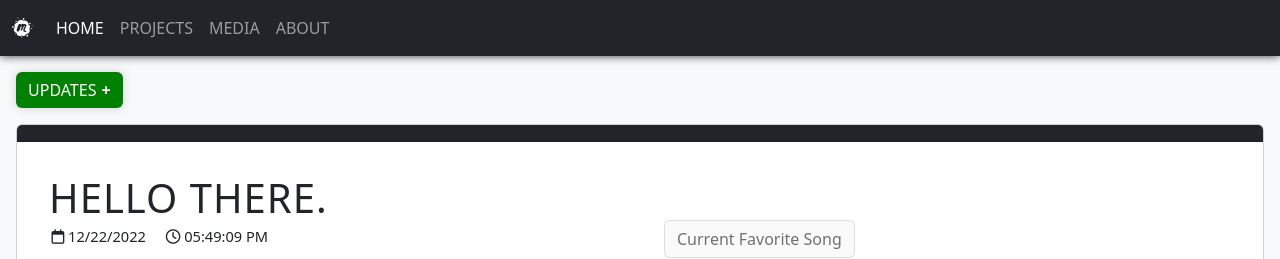
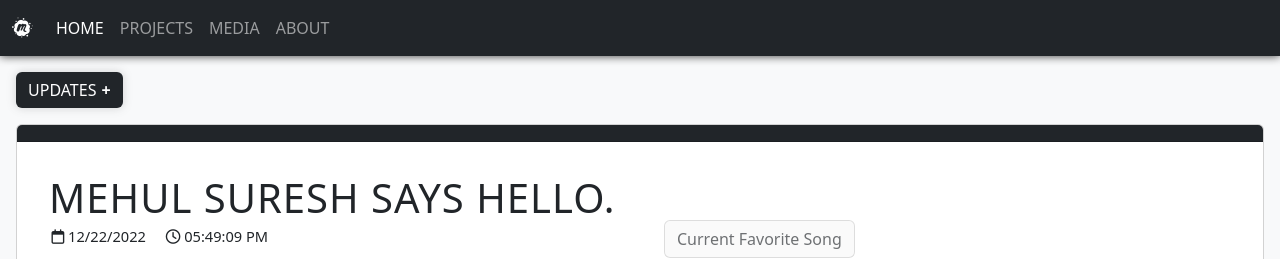
Before and after one commit to msuresh26/msuresh26.github.io, a plain HTML site: page index.html in a window 1280 px wide. Shown: the top 259 px of the page. Drawn offline with nearby package versions, Linux system fonts and the light colour scheme; grey boxes are pictures that could not be loaded.

Commit message:
changed color of updates button

```diff
--- a/index.html
+++ b/index.html
@@ -77,7 +77,7 @@
 				<div class="card-body m-3">
 					<div class="row g-5">
 						<div class="col-lg-12">
-							<h1 class="card-title">hello there.</h1>
+							<h1 class="card-title">Mehul suresh says hello.</h1>
 							<p class="card-subtitle" style="margin-left: 2.5px;font-size: calc(0.675rem + 0.3vw);">
 								<span class="fa-regular fa-calendar"></span> <span id="date"></span>
 								<span class="fa-regular fa-clock ms-3"></span> <span id="time"></span>
--- a/styles.css
+++ b/styles.css
@@ -219,7 +219,7 @@ pre code {
 	justify-content: left;
 }
 #updateButton {
-	background-color: green;
+	/*background-color: green;*/
 	/*border-radius: 0px;*/
 	/*margin-bottom: 0;*/
 	text-align: left;
@@ -268,4 +268,6 @@ pre code {
 	margin-left: 10px;
 	/*color: black;*/
 }
+.home-menu img {
+}
 /*END HOME PAGE STYLING*/
```
